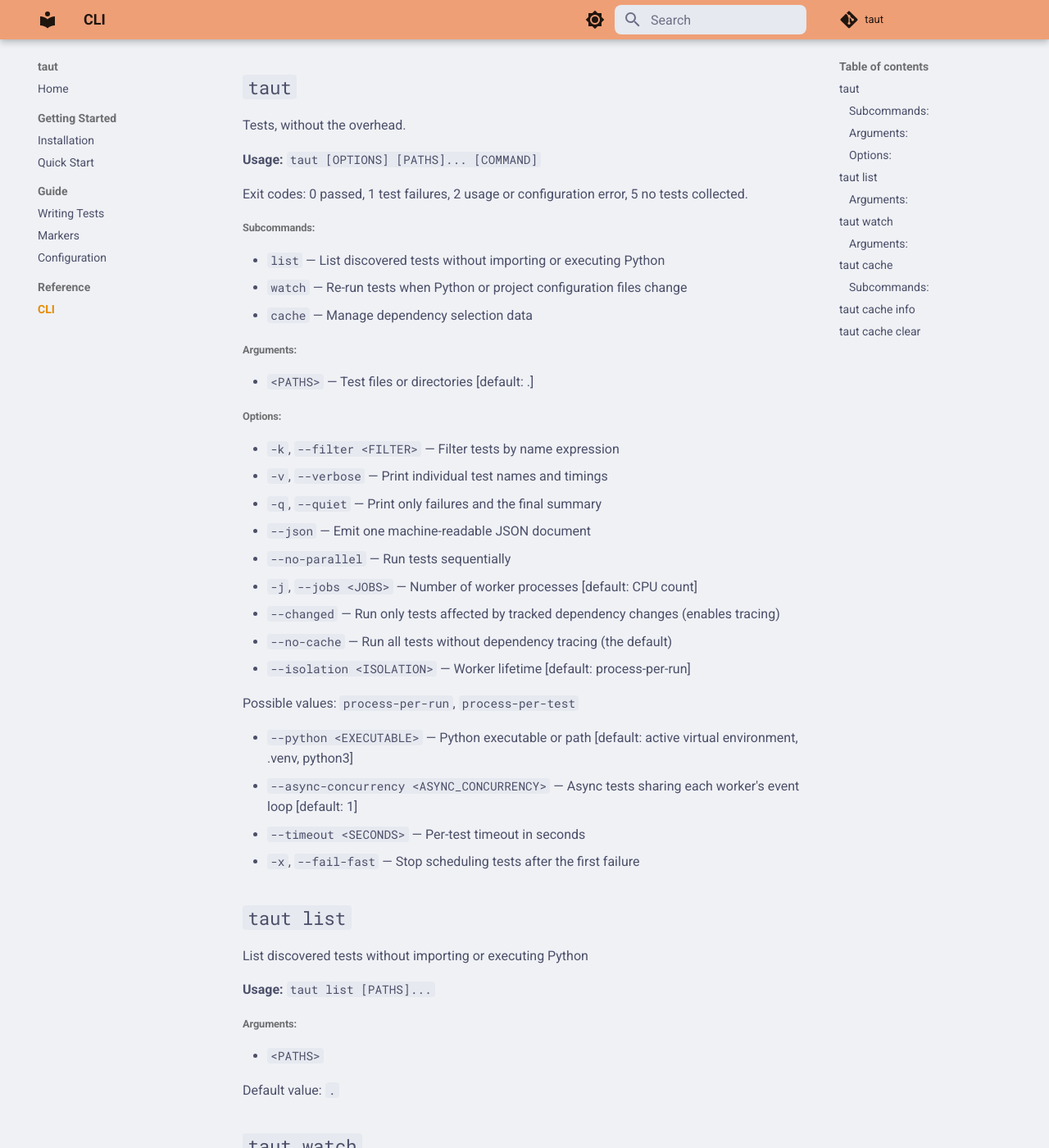
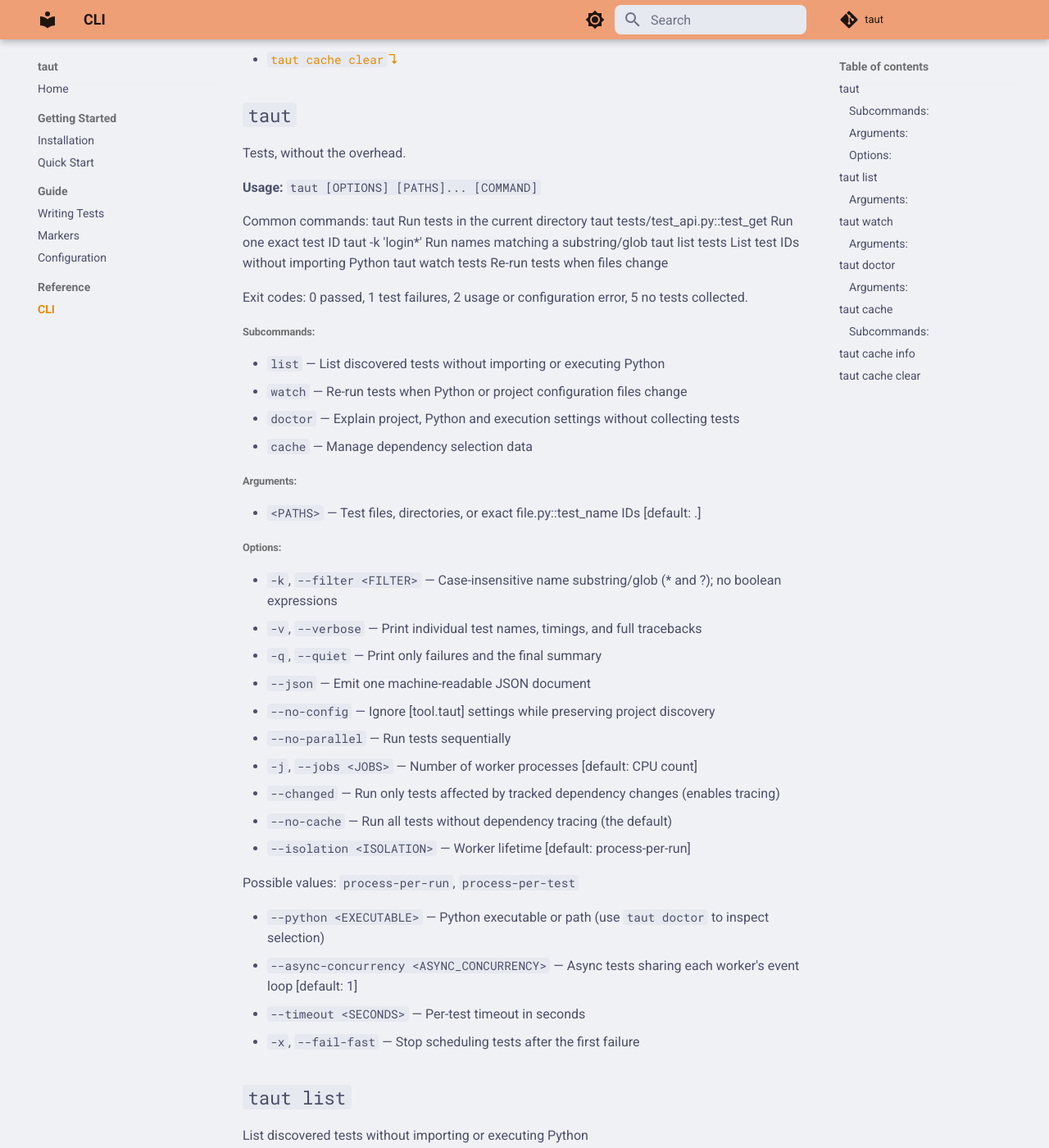
Before and after one commit to JasonLovesDoggo/taut, an MkDocs documentation site: the page built from docs/reference/cli.md, in a window 1280 px wide and 1400 px high, scrolled down 456 px. Shown: the whole window at 82% size. Built offline with MkDocs 1.6.1 and Material for MkDocs 9.7.7, drawn with Linux system fonts in a browser that asks for light colours; comment, search, counter and statistics services are not loaded; some of the changed text lies outside the part shown.

Commit message:
Document project boundaries and reliable preview reruns

```diff
--- a/docs/reference/cli.md
+++ b/docs/reference/cli.md
@@ -7,6 +7,7 @@
 * [`taut`↴](#taut)
 * [`taut list`↴](#taut-list)
 * [`taut watch`↴](#taut-watch)
+* [`taut doctor`↴](#taut-doctor)
 * [`taut cache`↴](#taut-cache)
 * [`taut cache info`↴](#taut-cache-info)
 * [`taut cache clear`↴](#taut-cache-clear)
@@ -17,24 +18,33 @@
 
 **Usage:** `taut [OPTIONS] [PATHS]... [COMMAND]`
 
+Common commands:
+  taut                             Run tests in the current directory
+  taut tests/test_api.py::test_get  Run one exact test ID
+  taut -k 'login*'                  Run names matching a substring/glob
+  taut list tests                  List test IDs without importing Python
+  taut watch tests                 Re-run tests when files change
+
 Exit codes: 0 passed, 1 test failures, 2 usage or configuration error, 5 no tests collected.
 
 ###### **Subcommands:**
 
 * `list` — List discovered tests without importing or executing Python
 * `watch` — Re-run tests when Python or project configuration files change
+* `doctor` — Explain project, Python and execution settings without collecting tests
 * `cache` — Manage dependency selection data
 
 ###### **Arguments:**
 
-* `<PATHS>` — Test files or directories [default: .]
+* `<PATHS>` — Test files, directories, or exact file.py::test_name IDs [default: .]
 
 ###### **Options:**
 
-* `-k`, `--filter <FILTER>` — Filter tests by name expression
-* `-v`, `--verbose` — Print individual test names and timings
+* `-k`, `--filter <FILTER>` — Case-insensitive name substring/glob (* and ?); no boolean expressions
+* `-v`, `--verbose` — Print individual test names, timings, and full tracebacks
 * `-q`, `--quiet` — Print only failures and the final summary
 * `--json` — Emit one machine-readable JSON document
+* `--no-config` — Ignore [tool.taut] settings while preserving project discovery
 * `--no-parallel` — Run tests sequentially
 * `-j`, `--jobs <JOBS>` — Number of worker processes [default: CPU count]
 * `--changed` — Run only tests affected by tracked dependency changes (enables tracing)
@@ -43,7 +53,7 @@
 
   Possible values: `process-per-run`, `process-per-test`
 
-* `--python <EXECUTABLE>` — Python executable or path [default: active virtual environment, .venv, python3]
+* `--python <EXECUTABLE>` — Python executable or path (use `taut doctor` to inspect selection)
 * `--async-concurrency <ASYNC_CONCURRENCY>` — Async tests sharing each worker's event loop [default: 1]
 * `--timeout <SECONDS>` — Per-test timeout in seconds
 * `-x`, `--fail-fast` — Stop scheduling tests after the first failure
@@ -73,6 +83,20 @@
 ###### **Arguments:**
 
 * `<PATHS>`
+
+  Default value: `.`
+
+
+
+## `taut doctor`
+
+Explain project, Python and execution settings without collecting tests
+
+**Usage:** `taut doctor [PATH]`
+
+###### **Arguments:**
+
+* `<PATH>`
 
   Default value: `.`
 
```
Also changed, not shown: docs/getting-started/quickstart.md (+3 -3 lines), docs/guide/configuration.md (+7 -3 lines), 1 other file.
